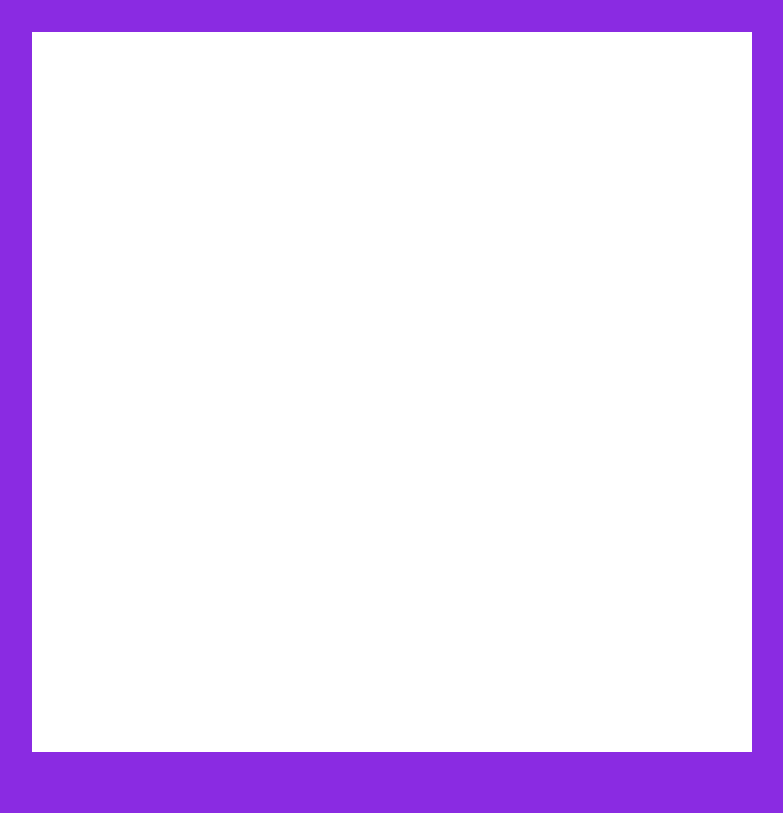
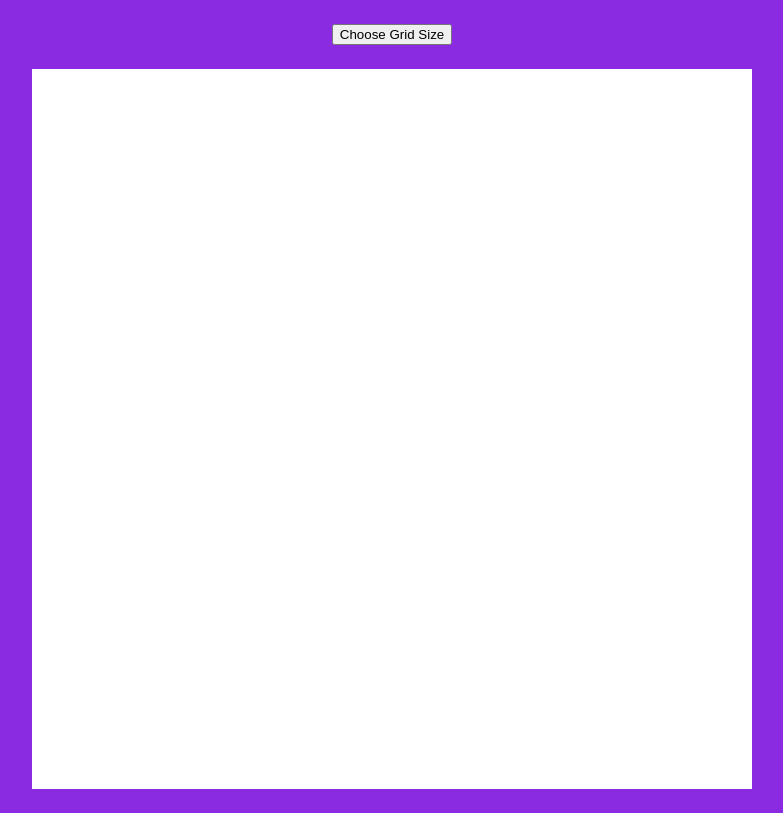
Before and after one commit to hnnhcmmngs/etch-a-sketch, a plain HTML site: page index.html in a window 1280 px wide. Shown: the whole page, without its empty margins (248-1031 px from the left). Drawn offline with Linux system fonts and the light colour scheme.

Commit message:
Add functionality to change grid size
Before, the grid size could not be changed. Now, there is a
button at the top of the webpage that allows the user to change
the grid size. When it is clicked, a popup asks the user to enter
a number of squares per side for the new grid. If a valid number
is entered, the current squares in the grid are removed and the
grid is rebuilt. The limit for the size of the grid side is 100
squares to prevent the webpage from becoming too slow.

```diff
--- a/css/styles.css
+++ b/css/styles.css
@@ -1,11 +1,12 @@
 body {
     margin: 0px;
-    padding: 32px;
+    padding: 24px;
     display: flex;
     flex-direction: column;
     align-items: center;
     justify-content: center;
     background-color: blueviolet;
+    gap: 24px;
 }
 
 #gridofsquares {
@@ -16,4 +17,6 @@ body {
     padding: 0px;
     gap: 0px;
     background-color: white;
+    justify-content: space-between;
+    align-items: stretch;
 }
--- a/index.html
+++ b/index.html
@@ -7,6 +7,7 @@
         <script src="./js/script.js" defer></script>
     </head>
     <body>
+        <button id="gridsize">Choose Grid Size</button>
         <div id="gridofsquares">
 
         </div>
--- a/js/script.js
+++ b/js/script.js
@@ -1,15 +1,33 @@
 const body = document.querySelector("body");
 const gridOfSquares = document.querySelector("#gridofsquares");
+const gridSize = document.querySelector("#gridsize");
 
-for (let i = 0; i < 16; i ++) {
+let side = 16;
+
+gridSize.addEventListener("click", () => {
+    let size = prompt("Enter a grid dimension:", side);
+    if (!Number.isNaN(size) && +size >= 1 && +size <= 100) {
+        side = +size;
+        createGrid(+size);
+    }
+})
+
+function createGrid(gridSide) {
+    while (gridOfSquares.firstChild) {
+        gridOfSquares.removeChild(gridOfSquares.lastChild);
+    }
+    for (let i = 0; i < gridSide; i ++) {
         let outerDiv = document.createElement("div");
         outerDiv.style.display = "flex";
         outerDiv.style.margin = "0px";
         outerDiv.style.padding = "0px";
-    for (let j = 0; j < 16; j++) {
+        outerDiv.style.justifyContent = "space-between";
+        outerDiv.style.alignItems = "stretch";
+        outerDiv.style.flex = "auto";
+        outerDiv.style.gap = "0px";
+        for (let j = 0; j < gridSide; j++) {
             let innerDiv = document.createElement("div");
-        innerDiv.style.width = "45px";
-        innerDiv.style.height = "45px";
+            innerDiv.style.flex = "auto";
             innerDiv.style.margin = "0px";
             innerDiv.addEventListener("mouseenter", () => {
                 innerDiv.style.backgroundColor = `rgb(${Math.floor(Math.random() * 255)}, ${Math.floor(Math.random() * 255)}, ${Math.floor(Math.random() * 255)})`;
@@ -18,3 +36,6 @@ for (let i = 0; i < 16; i ++) {
         }
         gridOfSquares.appendChild(outerDiv);
     }
+}
+
+createGrid(side);
```
Lines whose indentation alone changed are shown as unchanged.
